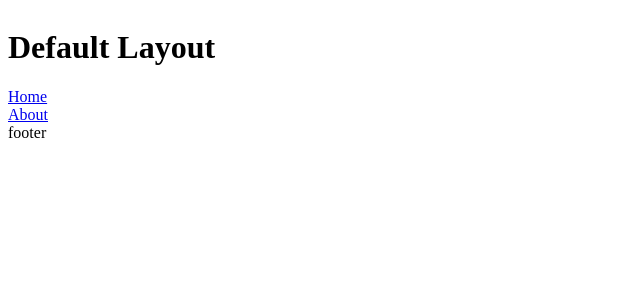
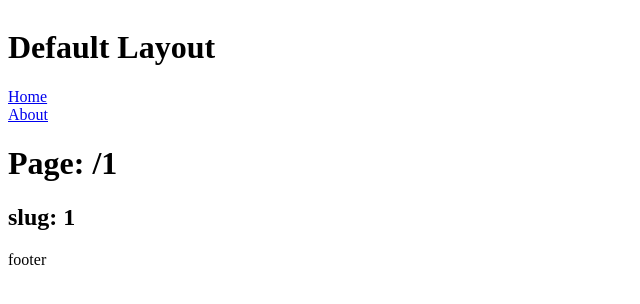
Before and after one commit to Cmingqiu/nuxt4-test, a Nuxt app: page /1 in a window 1280 px wide. Shown: the top 304 px of the page, without its empty margins (0-640 px from the left). Built offline with nearby package versions, Linux system fonts and the light colour scheme.

Commit message:
新增路由匹配组件【test】

```diff
--- a/app/app.vue
+++ b/app/app.vue
@@ -2,12 +2,13 @@
   <div class="app">
     <NuxtRouteAnnouncer />
     <!-- <NuxtWelcome /> -->
-    <NuxtLoadingIndicator color="red" :height="5" />
     <NuxtLayout>
       <NuxtLink v-for="link in links" :key="link.path" :to="link.path">{{
         link.name
       }}</NuxtLink>
-      <NuxtPage />
+      <NuxtPage>
+        <NuxtLoadingIndicator color="red" :height="5" />
+      </NuxtPage>
     </NuxtLayout>
   </div>
 </template>
--- /dev/null
+++ b/app/pages/[slug].vue
@@ -0,0 +1,15 @@
+<template>
+  <div>
+    <h1>Page: {{ route.path }}</h1>
+    <div v-for="(value, key) in route.params" :key="key">
+      <h2>{{ key }}: {{ value }}</h2>
+    </div>
+  </div>
+</template>
+
+<script lang="ts" setup>
+const route = useRoute();
+console.log('route: ', route);
+</script>
+
+<style lang="scss" scoped></style>
--- a/nuxt.config.ts
+++ b/nuxt.config.ts
@@ -22,5 +22,16 @@ export default defineNuxtConfig({
       apiUrl: '/api', // 默认使用内部 API
       apiTimeout: 30000 // 请求超时时间
     }
+  },
+  app: {
+    head: {
+      charset: 'utf-16',
+      viewport: 'width=500, initial-scale=1',
+      title: 'My App',
+      meta: [
+        // <meta name="description" content="My amazing site">
+        { name: 'description', content: 'My amazing site.' }
+      ]
+    }
   }
 });
```
